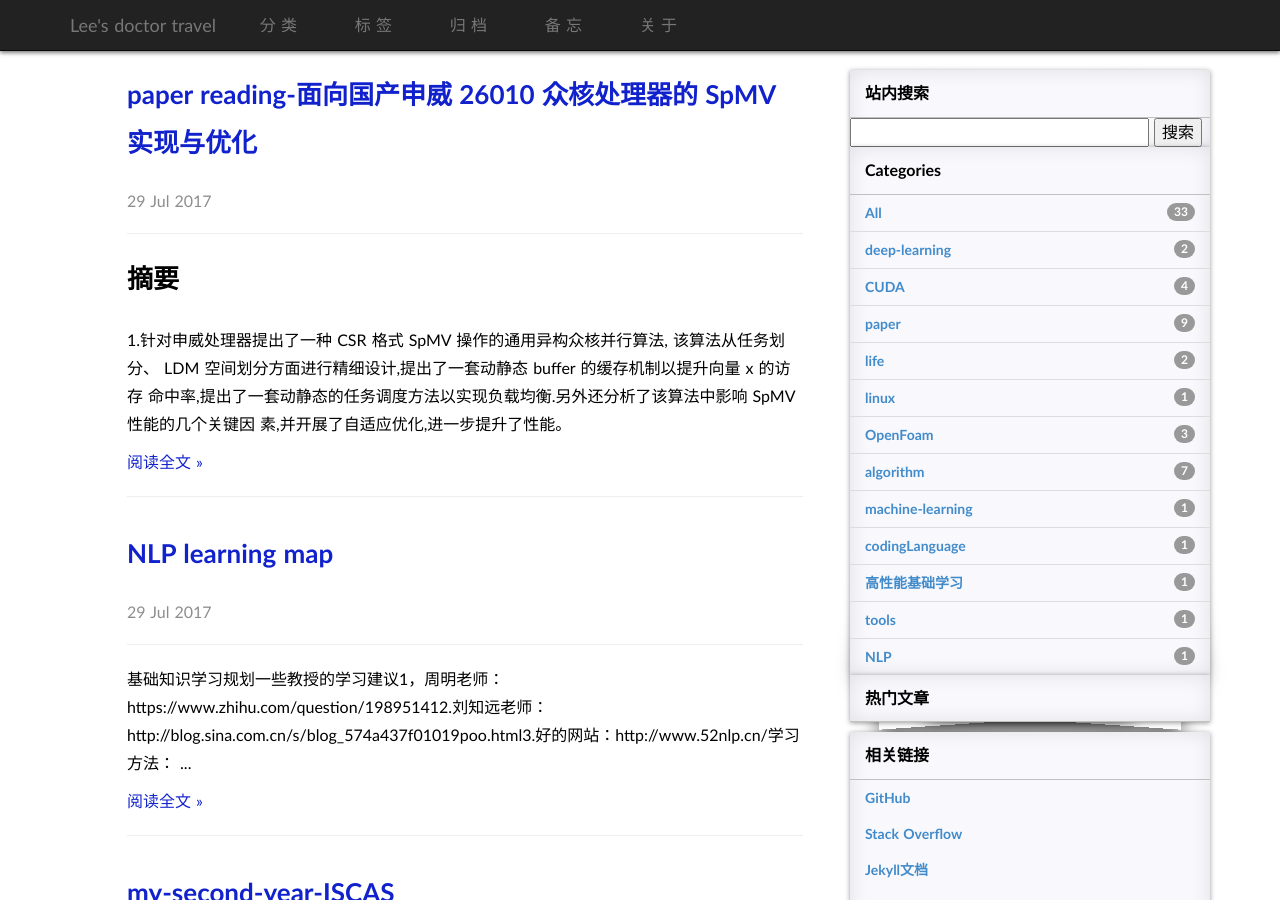
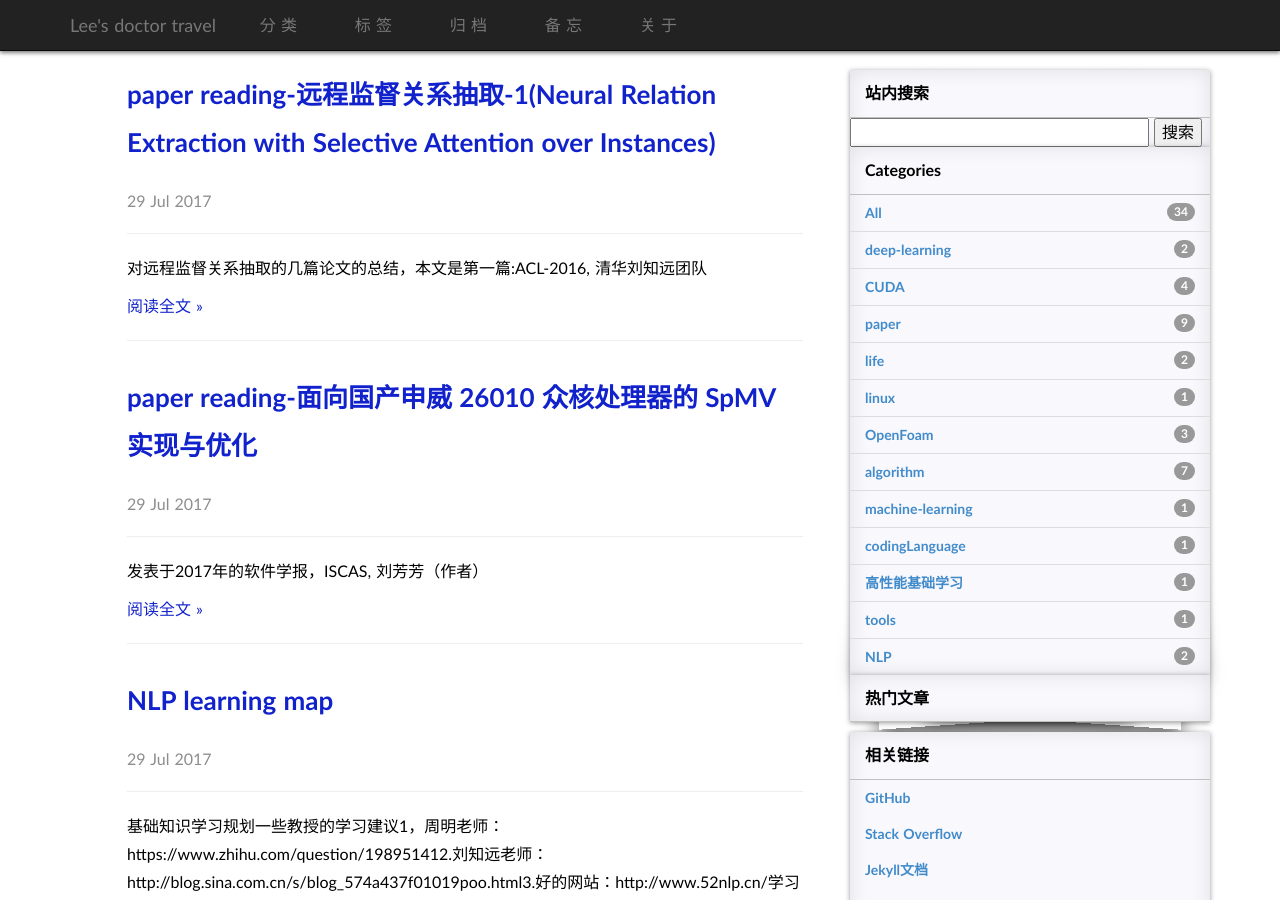
Before and after one commit to limin2015/limin2015.github.io, a Jekyll site: the page built from index.html, in a window 1280 px wide and 900 px high. Built offline with Jekyll 4.4.1, drawn with Linux system fonts in a browser that asks for light colours; some web fonts are replaced; the list of posts is cut into pages by our own code; comment, search, counter and statistics services are not loaded; some of the changed lines change nothing that is shown; some of the changed text lies outside the part shown.

Commit message:
paper-spmv-sw-lff

```diff
--- a/_posts/2017-07-29-paper-SPMV on sw by lff.md
+++ b/_posts/2017-07-29-paper-SPMV on sw by lff.md
@@ -7,6 +7,7 @@ tags:
   - paper
 ---
 
+发表于2017年的软件学报，ISCAS, 刘芳芳（作者）
 
 ## 摘要
 1.针对申威处理器提出了一种 CSR 格式 SpMV 操作的通用异构众核并行算法,
--- /dev/null
+++ b/_posts/2017-07-29-paper-relation extraction(distant supervision).md
@@ -0,0 +1,86 @@
+---
+layout: post
+title:  paper reading-远程监督关系抽取-1(Neural Relation Extraction with Selective Attention over Instances)
+keywords: 远程监督方法进行关系抽取
+categories : NLP
+tags:
+  - paper
+---
+
+对远程监督关系抽取的几篇论文的总结，本文是第一篇:ACL-2016, 清华刘知远团队
+
+源码：https://github.com/thunlp/NRE
+
+## 摘要
+
+1.存在的问题：
+
+远程监督方法是挖掘实体关系广泛使用的一种方法，但是它存在着打错标签的问题。
+
+2.propose a sentence-level attention-based model for relation extraction.(提出了句子级别的attention机制)
+
+3.In this model, we employ convolutional neural networks to embed the semantics of sentences. Afterwards, we build sentence-level attention over multiple instances.(这里的instance代表一个包含已知的2个实体的句子)
+
+## introduction
+
+1.为什么要进行关系抽取（RE）？
+
+知识库里面存储的关系是有限的，为了丰富知识库，如果自动的发现一些关系事实成为一个研究课题。
+
+2.关系抽取任务的相关工作
+
+有监督的学习方法，需要人工标记一些带有特定关系的训练数据。存在着一定的效率问题。
+
+为此，Mintz et al., 2009 提出了使用远程监督的方法（自动给训练数据打标签），automatically generate training data via aligning KBs and texts。 他们提出一个重要假设：如果知识库中，2个实体存在某种关系，那么假设所有包含这2个实体的句子都表达了这种关系。
+但是，这种假设存着一些问题：把一些句子打错了标签。（有些句子，虽然同是含有这2个实体，但是并没有表达类似的关系）
+
+为此，(Riedel et al., 2010; Hoffmann et al., 2011; Surdeanu et al., 2012) 提出了 multi-instance learning的方法，但是他们仍然采用传统的手工提取特征的方法（eg：POS tagging），容易导致误差的累积。
+
+(Socher et al., 2012; Zeng et al., 2014; dos Santos et al., 2015)开始使用神经网络来进行关系分类任务（不用人工提取特征啦！！）。这些方法，基于句子级别的标记数据来建立自己的分类器，从而不能应用于大规模的知识库（标记数据木有啊啊啊）
+
+(Zeng et al., 2015) incorporates multi-instance learning with neural network model：将远程监督获得的训练数据作为神经网络的输入，进行关系抽取。但是它的方法仍然存在着一定的问题：
+它假设包含这2个实体的所有句子中，至少有一个句子会表达的是这种关系，并且它只取了最有可能代表这种关系的句子作为训练数据和预测数据。这种取法可能会带来一定的信息缺失。
+
+3.本文propose a sentence-level attention-based convolutional neural network (CNN) for distant supervised relation extraction。如下图所示：
+![](/images/NLP/RE-1.png)
+
+本文的贡献如下：
+（1）与以往的神经网络关系抽取模型相比，本文利用了包含实体对的所有的句子信息。
+
+（2）提出了attention机制，去解决远程监督的wrong label的问题。
+
+（3）attention机制对于2中关系抽取的神经网络模型都是管用的：CNN, PCNN。
+
+
+
+
+
+
+## 方法介绍
+
+
+
+## 实验
+
+
+
+## 总结与展望
+
+
+
+## 学到的知识
+
+1.知识库有哪些？
+
+Freebase，DBpedia and YAGO。这些知识库一般用3元组来表示关系。
+
+2.关系抽取（RE）是什么？
+
+the process of generating relational data from plain text
+
+## 引用
+
+[1]paperweekly对于远程监督关系抽取的论文总结：
+http://mp.weixin.qq.com/s/ViQqeER1NXtJOtnLg76TWg
+
+[2]
```
Also changed, not shown: images/NLP/RE-1.png (added).
